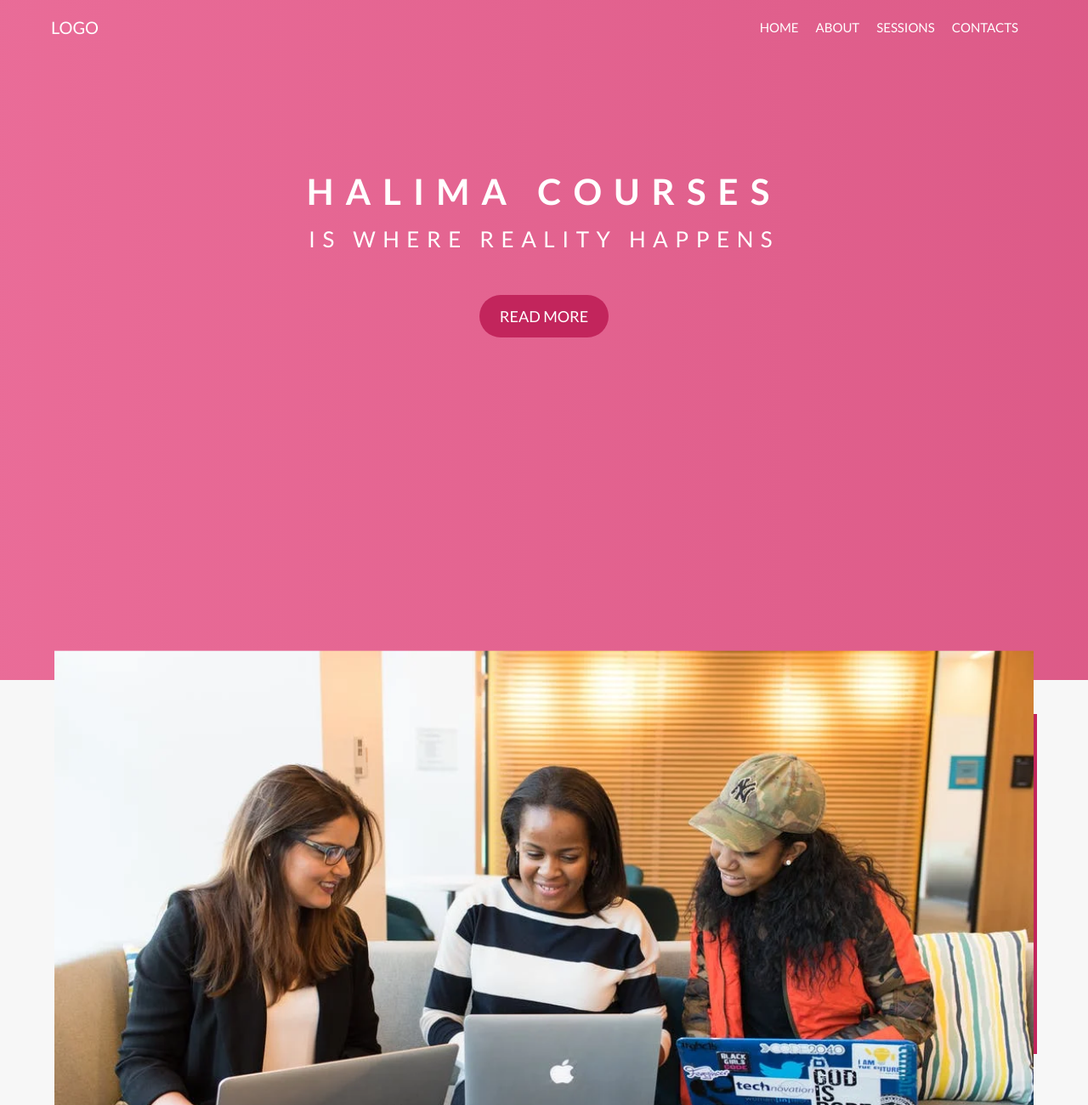
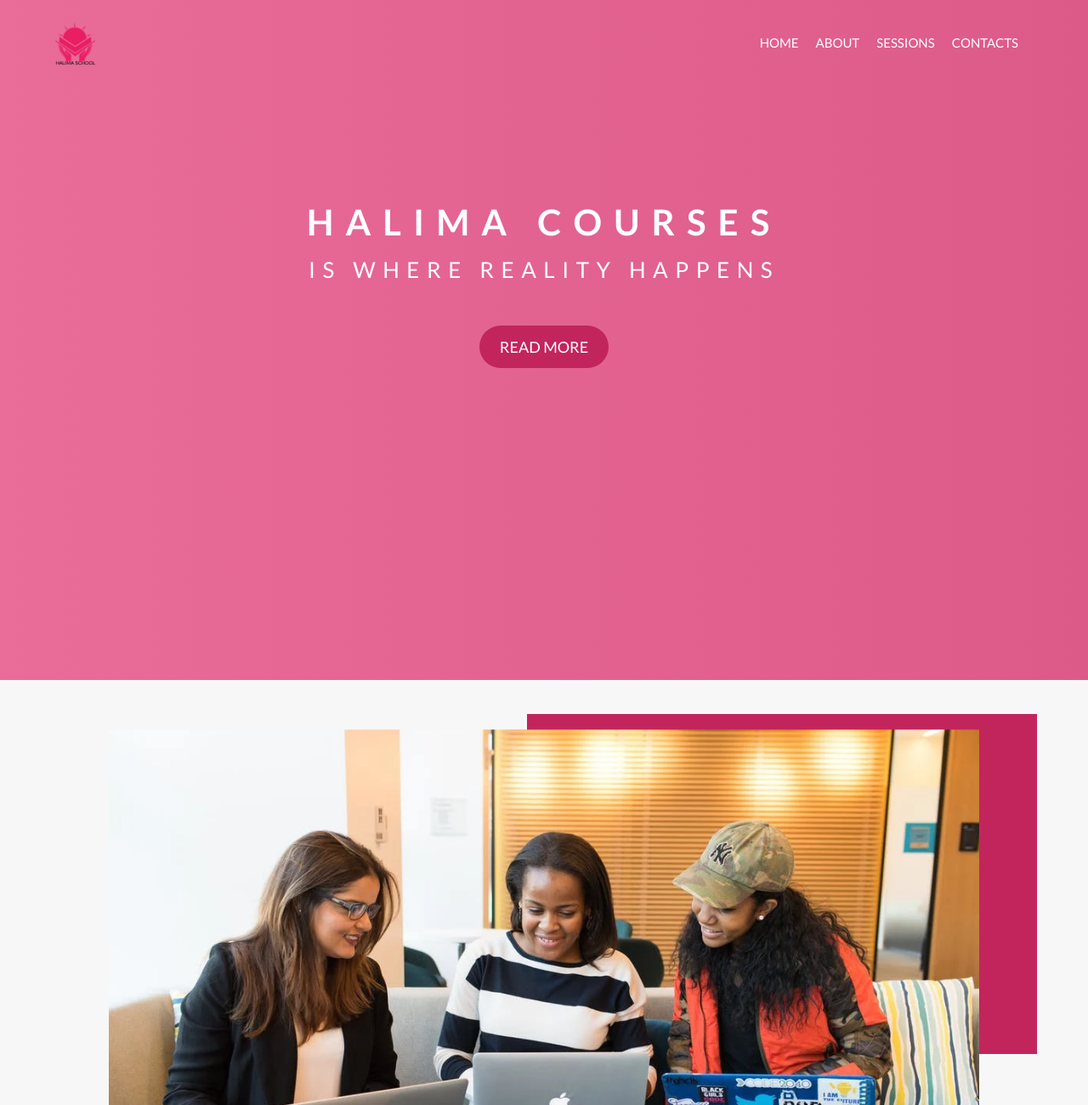
Before and after one commit to joel-nambala/halima, a website: page index.html in a window 1280 px wide. Shown: the top 1300 px of the page at 85% size. Drawn offline with Linux system fonts and the light colour scheme.

Commit message:
Added the logo

```diff
--- a/css/style.css
+++ b/css/style.css
@@ -59,9 +59,8 @@ HEADER
   position: relative;
 }
 
-.nav__logo {
-  font-size: 2rem;
-  color: var(--text-white);
+.nav__image {
+  width: 7%;
 }
 
 .nav__bars {
@@ -143,9 +142,9 @@ ABOUT
 }
 
 .about__photo {
-  width: 90%;
+  width: 80%;
   position: absolute;
-  top: 35rem;
+  top: 40rem;
   left: 50%;
   transform: translate(-50%, -50%);
 }
@@ -156,7 +155,7 @@ ABOUT
   width: 30rem;
   position: absolute;
   top: 55rem;
-  left: 30rem;
+  left: 20rem;
 }
 
 .about__heading {
@@ -193,7 +192,7 @@ ABOUT
   width: 30rem;
   position: absolute;
   top: 65rem;
-  right: 6rem;
+  right: 8rem;
 }
 
 .about__tertiary {
--- a/index.html
+++ b/index.html
@@ -16,10 +16,11 @@
       rel="stylesheet"
       href="https://cdnjs.cloudflare.com/ajax/libs/font-awesome/6.1.1/css/all.min.css"
     />
-    <!-- <link rel="stylesheet" href="css/style.css" />
+    <link rel="shortcut icon" href="./img/logo.png" type="image/png" />
+    <link rel="stylesheet" href="css/style.css" />
     <link rel="stylesheet" href="css/utils.css" />
-    <link rel="stylesheet" href="css/queries.css" /> -->
-    <link rel="stylesheet" href="css/style.min.css" />
+    <link rel="stylesheet" href="css/queries.css" />
+    <!-- <link rel="stylesheet" href="css/style.min.css" /> -->
     <script defer src="js/script.js"></script>
     <title>Halima Courses</title>
   </head>
@@ -28,7 +29,9 @@
       <nav class="navigation">
         <div class="container">
           <div class="nav">
-            <div class="nav__logo">LOGO</div>
+            <div class="nav__logo">
+              <img class="nav__image" src="./img/logo.png" alt="" />
+            </div>
             <i class="fa-solid fa-bars nav__bars"></i>
             <div class="links__container">
               <ul class="nav__list">
```
Also changed, not shown: img/logo.png (added).
